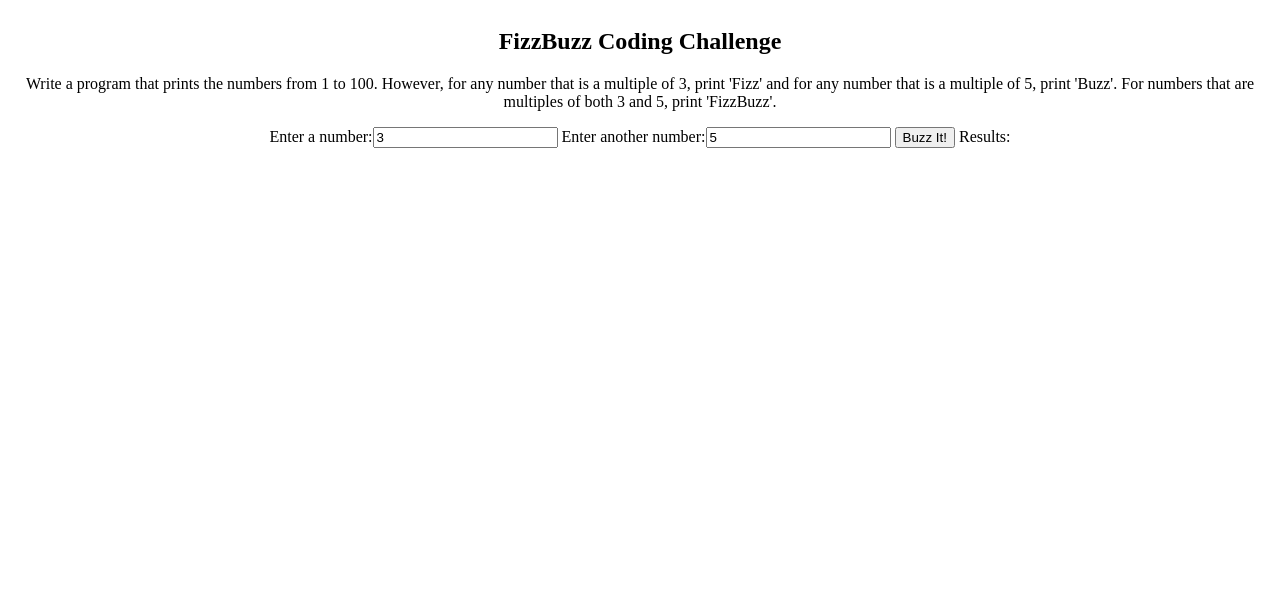
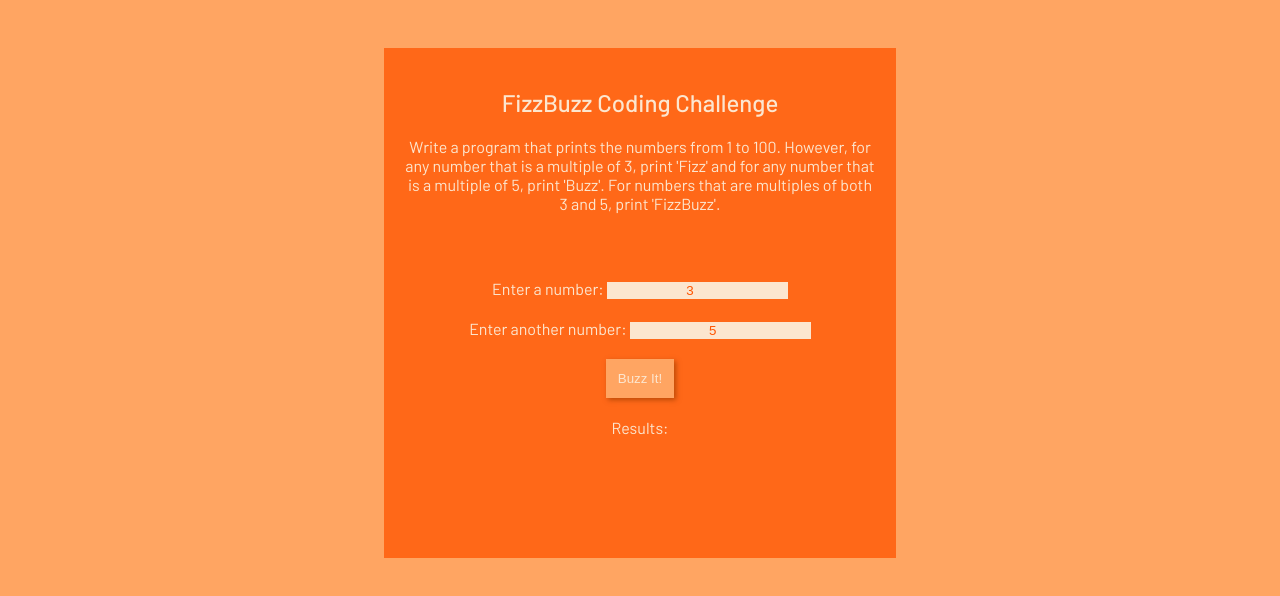
Before and after one commit to sophia4422/fizz-buzz, a plain HTML site: page index.html in a window 1280 px wide. Drawn offline with Linux system fonts and the light colour scheme.

Commit message:
css styling

```diff
--- a/assets/styles.css
+++ b/assets/styles.css
@@ -1,5 +1,15 @@
 * {
   box-sizing: border-box;
+}
+
+body {
+  font-family: "Barlow", sans-serif;
+  background-color: #ffa562;
+  color: #fce6cf;
+}
+
+h1 {
+  font-weight: 500;
 }
 
 .container {
@@ -8,4 +18,33 @@
   align-items: center;
   justify-content: center;
   text-align: center;
+  padding: 40px;
 }
+
+.dimensions {
+  width: 40vw;
+  height: auto;
+  background-color: #ff6818;
+  padding: 20px;
+}
+
+.padding {
+  padding: 10px;
+}
+
+.text-box {
+  border: none;
+  color: #ff5500;
+  font-weight: 500;
+  text-align: center;
+  background-color: #fce6cf;
+}
+
+.button {
+  padding: 12px;
+  background-color: #ffa562;
+  border: none;
+  color: #fce6cf;
+  font-weight: 500;
+  box-shadow: 2px 2px 5px #a23f01bd;
+}
--- a/index.html
+++ b/index.html
@@ -8,10 +8,16 @@
     <meta name="description" content="" />
     <meta name="viewport" content="width=device-width, initial-scale=1" />
     <link rel="stylesheet" href="./assets/styles.css" />
+    <link rel="preconnect" href="https://fonts.googleapis.com" />
+    <link rel="preconnect" href="https://fonts.gstatic.com" crossorigin />
+    <link
+      href="https://fonts.googleapis.com/css2?family=Barlow:wght@200;400;500&display=swap"
+      rel="stylesheet"
+    />
   </head>
   <body>
-    <section>
-      <div class="container">
+    <section class="container">
+      <div class="dimensions">
         <div>
           <h1>FizzBuzz Coding Challenge</h1>
 
@@ -23,20 +29,31 @@
           </p>
         </div>
 
-        <div>
-          <label
-            ><span>Enter a number:</span
-            ><input id="fizzValue" type="number" name="fizz" value="3"
+        <div class="container">
+          <label class="padding"
+            ><span>Enter a number: </span
+            ><input
+              id="fizzValue"
+              type="number"
+              name="fizz"
+              value="3"
+              class="text-box"
           /></label>
 
-          <label
-            ><span>Enter another number:</span
-            ><input id="buzzValue" type="number" name="buzz" value="5"
+          <label class="padding"
+            ><span>Enter another number: </span
+            ><input
+              id="buzzValue"
+              type="number"
+              name="buzz"
+              value="5"
+              class="text-box"
           /></label>
 
-          <label><span></span><input type="submit" value="Buzz It!" /></label>
-          <label><span>Results:</span></label
-          ><br />
+          <label class="padding"
+            ><span></span><input type="submit" value="Buzz It!" class="button"
+          /></label>
+          <label class="padding"><span>Results: </span></label><br />
           <p id="results"></p>
         </div>
       </div>
```
